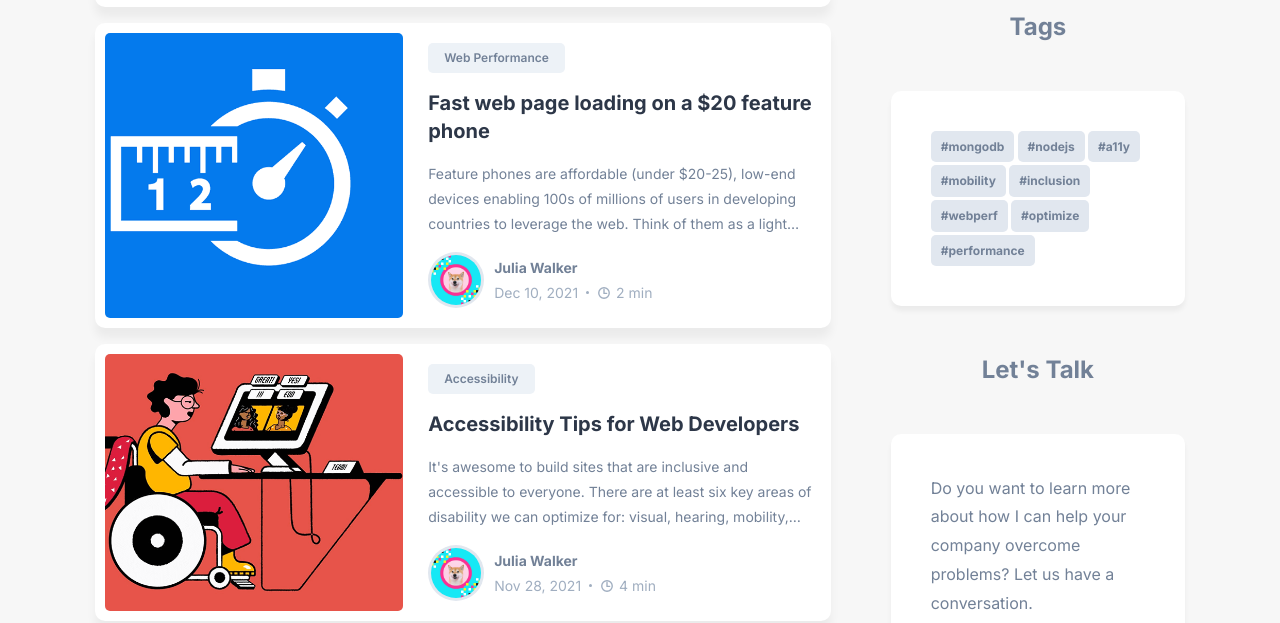
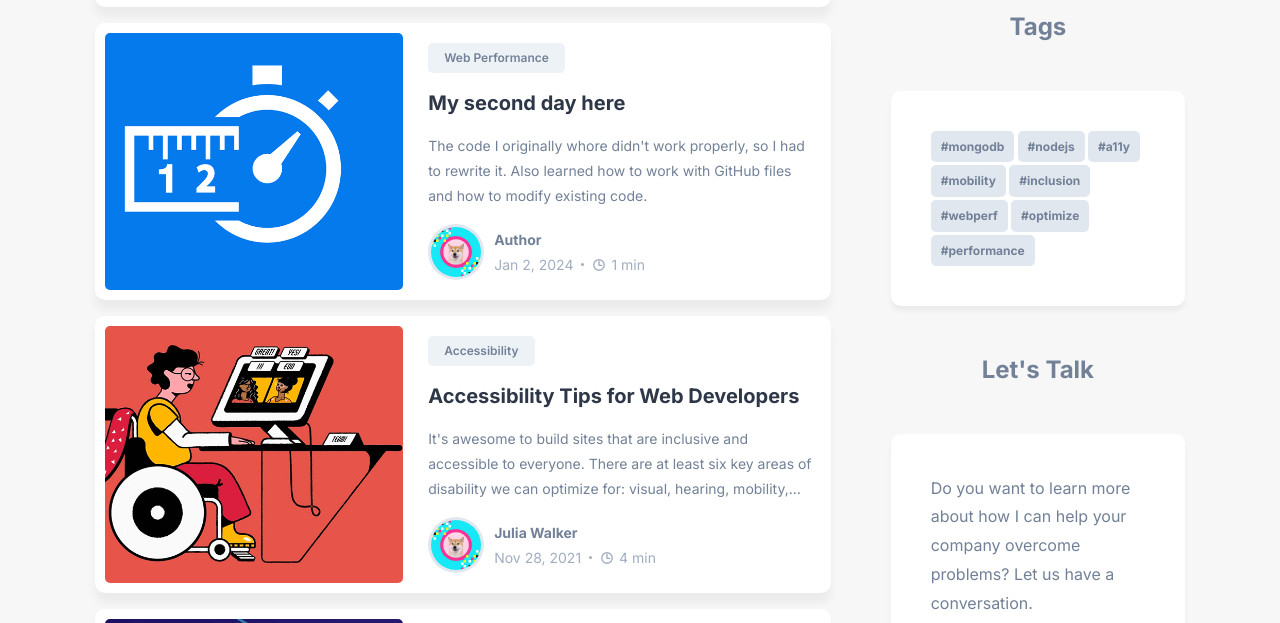
Before and after one commit to dashco89/thefirstblog, a plain HTML site: page index.html in a window 1280 px wide. Shown: the part 1245-1868 px from the top of the page. Drawn offline with nearby package versions, Linux system fonts and the light colour scheme.

Commit message:
index.html

```diff
--- a/index.html
+++ b/index.html
@@ -249,7 +249,7 @@
             <div class="blog-card">
 
               <div class="blog-card-banner">
-                <img src="./assets/images/blog-2.png" alt="Fast web page loading on a $20 feature phone" width="250"
+                <img src="./assets/images/blog-2.png" alt="My second day here" width="250"
                   class="blog-banner-img">
               </div>
 
@@ -257,28 +257,27 @@
 
                 <button class="blog-topic text-tiny">Web Performance</button>
 
-                <h3><a href="" class="h3">Fast web page loading on a $20 feature phone</a></h3>
+                <h3><a href="" class="h3">My second day here</a></h3>
 
                 <p class="blog-text">
-                  Feature phones are affordable (under $20-25), low-end devices enabling 100s of millions of users in
-                  developing countries
-                  to leverage the web. Think of them as a light version of a smart phone.
+                  The code I originally whore didn't work properly, so I had to rewrite it. Also learned how to work with GitHub files
+                  and how to modify existing code.
                 </p>
 
                 <div class="wrapper-flex">
 
                   <div class="profile-wrapper">
-                    <img src="./assets/images/author.png" alt="Julia walker" width="50">
+                    <img src="./assets/images/author.png" alt="Author" width="50">
                   </div>
 
                   <div class="wrapper">
-                    <a href="#" class="h4">Julia Walker</a>
+                    <a href="#" class="h4">Author</a>
 
                     <p class="text-sm">
-                      <time datetime="2021-12-10">Dec 10, 2021</time>
+                      <time datetime="2024-01-02">Jan 2, 2024</time>
                       <span class="separator"></span>
                       <ion-icon name="time-outline"></ion-icon>
-                      <time datetime="PT2M">2 min</time>
+                      <time datetime="PT1M">1 min</time>
                     </p>
                   </div>
 
```
